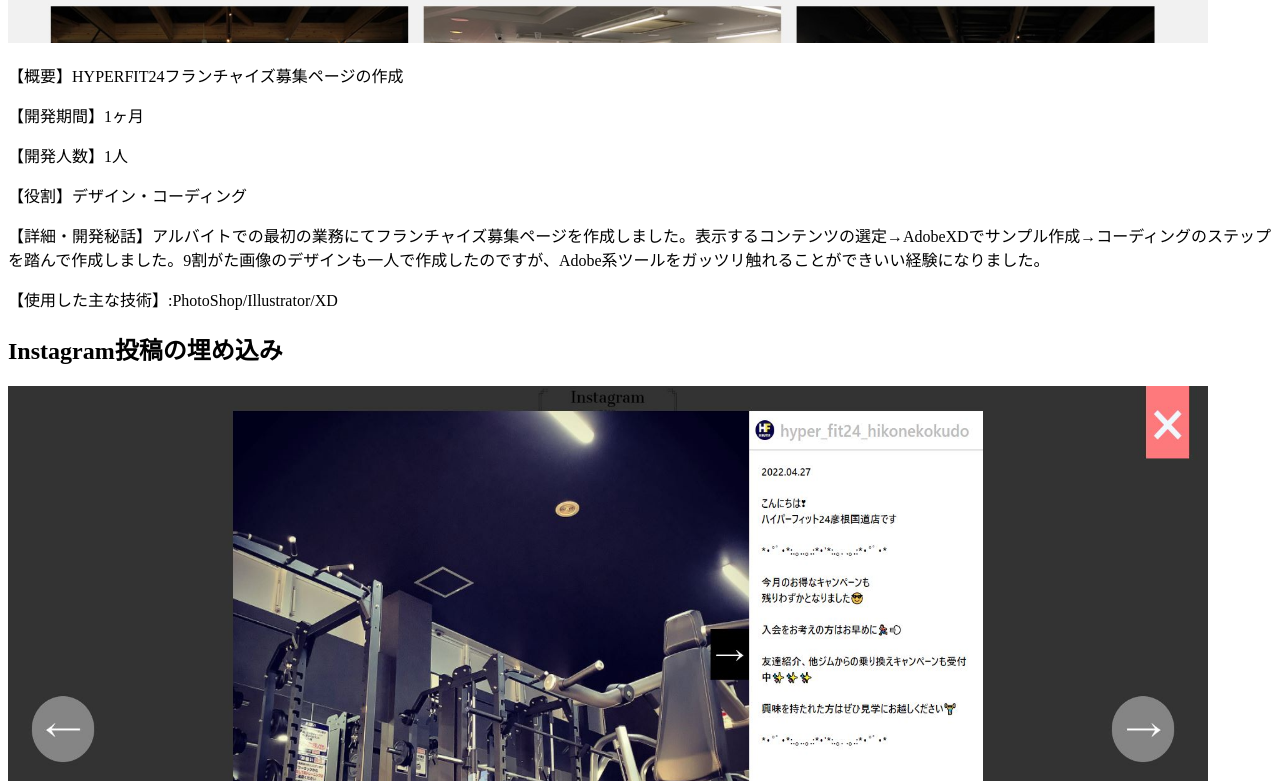
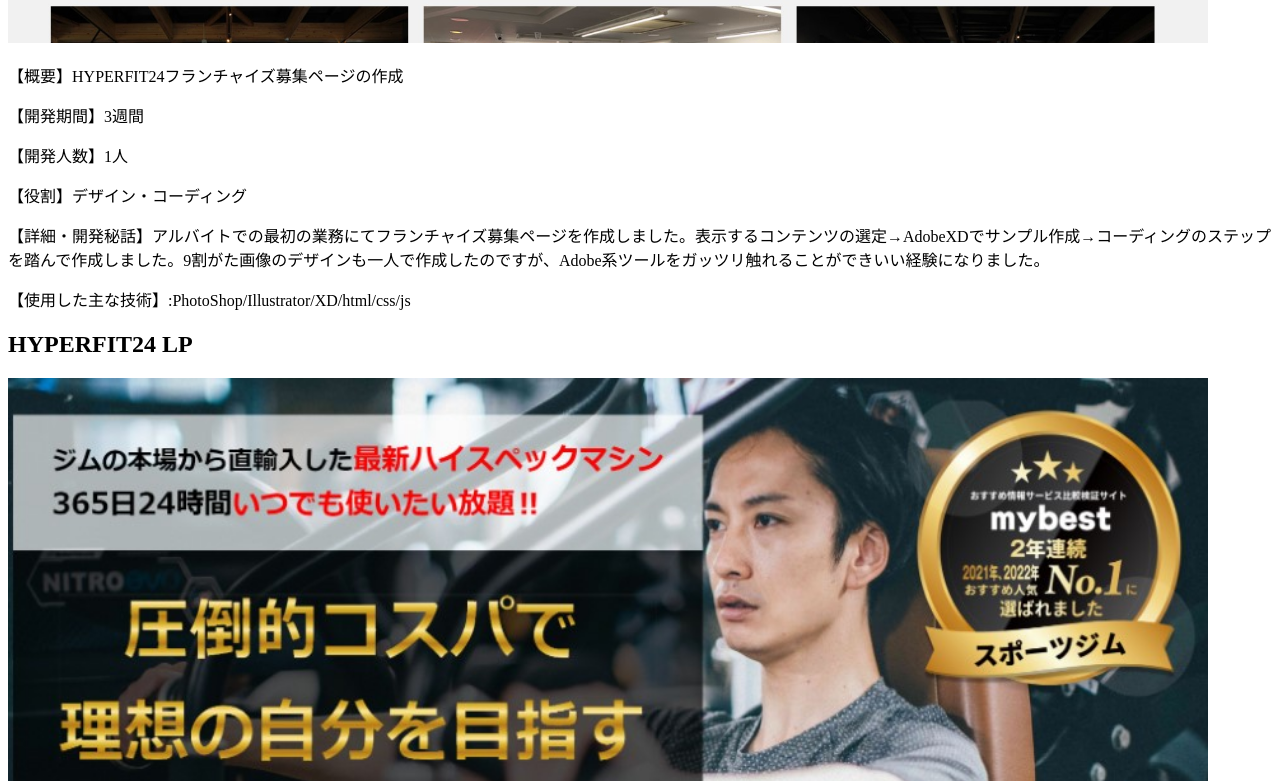
Before and after one commit to Low0409/Portfolio2, a Next.js app: page / in a window 1280 px wide. Shown: the part 3539-4320 px from the top of the page. Built offline with nearby package versions, Linux system fonts and the light colour scheme; no server answers.

Commit message:
add: LP追加

```diff
--- a/pages/index.js
+++ b/pages/index.js
@@ -12,15 +12,16 @@
           <Product name="Nimble(Webチャットアプリ)" img="/Nimble.jpg" width="960" height="500" about="多機能チャットアプリ" time="3ヶ月" people="3" role="開発・UI設計" text="ログイン機能、チャンネルが分かれており、自分でチャンネルを作成することもできます。またスタンプも送信出来たり,Twitterでいうところのファボ💓機能に加えて、画像を送れたりファイルの共有ができます。(txt,pdfなど多くの拡張子に対応しています)" tech="Express/Socket.io/FirebaseRealTimeDB・Storage・Authentication/JQuery/bootstrap" />
           <Product name="ビデオチャットWebアプリ" img="/video.jpg" width="960" height="500" about="SkyWayAPIを使用した1対1ビデオチャットアプリ" time="1週間" people="1" role="開発・UI設計" text="上のチャットアプリNimbleのビデオチャット機能として付け加えました。字幕起こしボタンを押すとリアルタイムにお互いしゃべった言葉が文字おこしされます。" tech="SkyWayAPI, Web Speech API,FirebaseRealTimeDB" />
           <Product name="HF24 ジムスタッフ業務ツールUI設計" img="/sys.jpg" width="1000" height="754" about="業務システムの設計" time="2週間" people="2" role="UI設計・開発" text="ジムのスタッフの倦怠管理、取引先法人情報、ジムの会員情報の確認などができるWEB業務システムのUI構築をしました。社内のエンジニアの方がバックエンドが構築途中の段階で、並行してUI構築を任されました。最初はCSHTMLの存在自体知りませんでしたが、ユーザーの権限ごとに表示するコンテンツを切り替えるなどの処理も行いました。" tech="CSHTML/bootstrap/CSS/JS/" />
-          <Product name="FC募集ページ" img="/FC.jpg" width="1200" height="600" about="HYPERFIT24フランチャイズ募集ページの作成" time="1ヶ月" people="1" role="デザイン・コーディング" text="アルバイトでの最初の業務にてフランチャイズ募集ページを作成しました。表示するコンテンツの選定→AdobeXDでサンプル作成→コーディングのステップを踏んで作成しました。9割がた画像のデザインも一人で作成したのですが、Adobe系ツールをガッツリ触れることができいい経験になりました。" tech="PhotoShop/Illustrator/XD" />
+          <Product name="FC募集ページ" img="/FC.jpg" width="1200" height="600" about="HYPERFIT24フランチャイズ募集ページの作成" time="3週間" people="1" role="デザイン・コーディング" text="アルバイトでの最初の業務にてフランチャイズ募集ページを作成しました。表示するコンテンツの選定→AdobeXDでサンプル作成→コーディングのステップを踏んで作成しました。9割がた画像のデザインも一人で作成したのですが、Adobe系ツールをガッツリ触れることができいい経験になりました。" tech="PhotoShop/Illustrator/XD/html/css/js" />
+          <Product name="HYPERFIT24 LP" img="/LP.jpg" width="1200" height="1200" about="HYPERFIT24ランディングページの作成" time="2週間" people="1" role="ペルソナ設定・デザイン・コーディング" text="HYPERFIT24事業のLPを作成しました。ペルソナを設定し、アピールポイントの選定、コーディングを行いました。これはLPですが、どのサービスにおいてもペルソナを意識してサービスを作っていくので、実務でペルソナを自分で設定し、0→1を行えたのは非常にいい経験になりました。" tech="PhotoShop/Illustrator/XD/html/css/js" />
           <Product name="Instagram投稿の埋め込み" img="/ins.JPG" width="1200" height="600" about="Instagramの投稿表示" time="1週間" people="1" role="投稿埋め込み実装" text="バイトにて自社サイトはSnapwidgetという有料サービスを使ってにInstaの投稿を表示させていたので、Instagram Graph APIでの実装を行いました。作成よりも、InstaAPIの無期限トークン取得までが大変でした。" tech="HTML/CSS/JS/Instagram Graph API" />
           <Product name="ネットカフェ新サイトの作成" img="/attime.jpg" width="1200" height="600" about="ネットカフェ(@time)サイトの改修" time="2か月半" people="1" role="サイトのデザインからコーディングまですべて" text="SUNMUSICでのアルバイトにて古くなったサイトを新しく作り直すことを任せられました。競合のネットカフェサイトを研究し、サイトマップの見直しからXDでデザインを行いました。食事メニュー一覧や入荷した漫画タイトル一覧、オンラインゲームタイトル一覧などは、更新頻度が高いのでVue.jsを使って無駄のないコード+保守しやすいように設計を心掛けました。幼いころから同級生と利用したこともあり自分が携わることができ、いい経験になりました。" tech="HTML/TailwindCSS/Vue.JS/Slick" />
           <div className="bg-white rounded-lg shadow-2xl pb-8 border-2 border-gray-600">
             <h2 className="text-2xl font-bold text-center bg-black text-white py-2 mt-4">hanayume事業</h2>
             <div className="container max-w-4xl m-auto px-4 mt-10">
               <Image
-                src="/hanayume.JPG"
-                alt="/hanayume.JPG"
+                src="/hanayume.jpg"
+                alt="/hanayume"
                 width="1200"
                 height="600"
               />
```
Also changed, not shown: public/LP.jpg (added).
